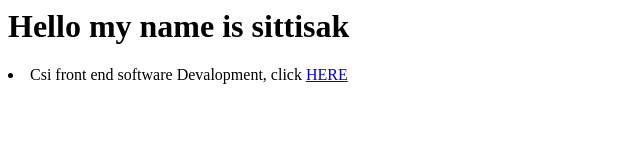
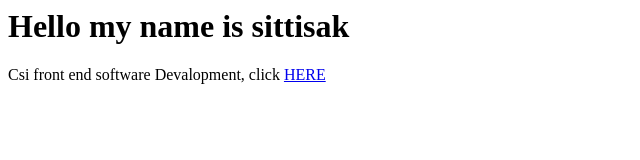
Before and after one commit to sittisak569/sittisak569.github.io, a plain HTML site: page index.html in a window 1280 px wide. Shown: the full height of the page, 0-640 px from the left. Drawn offline with Linux system fonts and the light colour scheme.

Commit message:
Update index.html

```diff
--- a/index.html
+++ b/index.html
@@ -1,2 +1,2 @@
 <h1>Hello my name is sittisak</h1>
-<li>Csi front end software Devalopment, click <a href='https://sittisak569.github.io/_multipage'>HERE</a></li>
+<p1>Csi front end software Devalopment, click <a href='https://sittisak569.github.io/_multipage'>HERE</a></p1>
```
